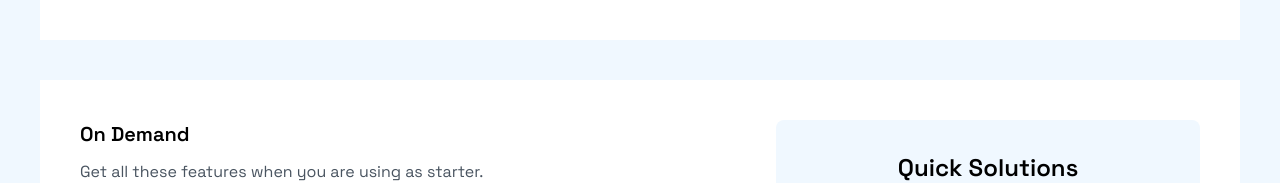
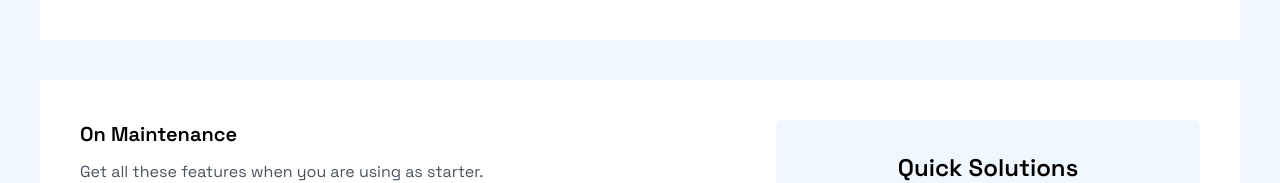
Before and after one commit to Barokah001/Techty-Web, a React (Vite) app: page /services in a window 1280 px wide. Shown: the part 1300-1483 px from the top of the page. Built offline with nearby package versions, Linux system fonts and the light colour scheme.

Commit message:
changes has been made to the service page

```diff
--- a/src/pages/Services.jsx
+++ b/src/pages/Services.jsx
@@ -145,7 +145,7 @@ const Services = () => {
         <div className="flex justify-between items-start w-full bg-[#ffffff] p-10">
           <div className="flex flex-col justify-start ">
             <div className="flex flex-col gap-3 justify-start">
-              <h2 className="font-semibold text-xl">On Demand</h2>
+              <h2 className="font-semibold text-xl">On Maintenance</h2>
               <p className="text-[#495460] pb-3">
                 Get all these features when you are using as starter.
               </p>
```
